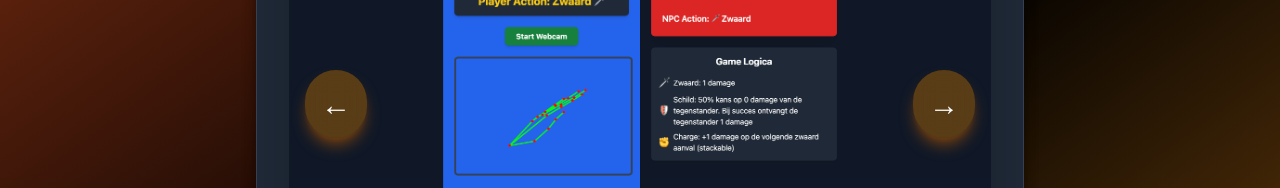
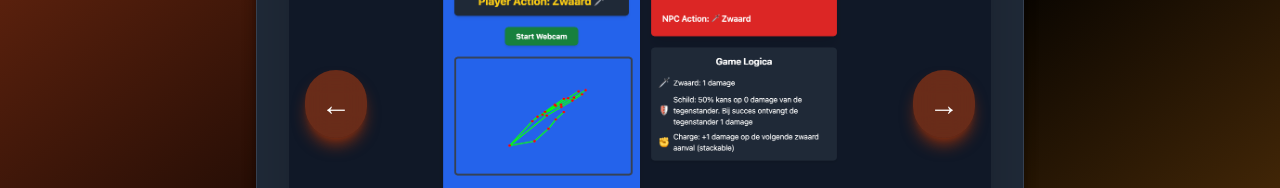
Before and after one commit to Justin4625/MyPortfolio, a React (Vite) app: page /MyPortfolio/projecten/2 in a window 1280 px wide. Shown: the part 345-533 px from the top of the page. Built offline with nearby package versions, Linux system fonts and the light colour scheme.

Commit message:
Styling change arrows ImageSlideshow.jsx

```diff
--- a/src/Components/ImageSlideshow.jsx
+++ b/src/Components/ImageSlideshow.jsx
@@ -41,13 +41,13 @@ function ImageSlideshow({ images, autoplayInterval = 3000 }) {
             <div className="absolute inset-y-0 flex justify-between items-center w-full px-4">
                 <button
                     onClick={handlePrevImage}
-                    className="bg-yellow-700/50 text-white text-3xl font-bold p-4 rounded-full hover:bg-yellow-500/70 hover:scale-110 active:scale-95 transition-all shadow-lg shadow-yellow-900 backdrop-blur-md"
+                    className="bg-orange-700/50 text-white text-3xl font-bold p-4 rounded-full hover:bg-orange-500/70 hover:scale-110 active:scale-95 transition-all shadow-lg shadow-orange-900 backdrop-blur-md"
                 >
                     &#8592; {/* Left arrow */}
                 </button>
                 <button
                     onClick={handleNextImage}
-                    className="bg-yellow-700/50 text-white text-3xl font-bold p-4 rounded-full hover:bg-yellow-500/70 hover:scale-110 active:scale-95 transition-all shadow-lg shadow-yellow-900 backdrop-blur-md"
+                    className="bg-orange-700/50 text-white text-3xl font-bold p-4 rounded-full hover:bg-orange-500/70 hover:scale-110 active:scale-95 transition-all shadow-lg shadow-orange-900 backdrop-blur-md"
                 >
                     &#8594; {/* Right arrow */}
                 </button>
```
